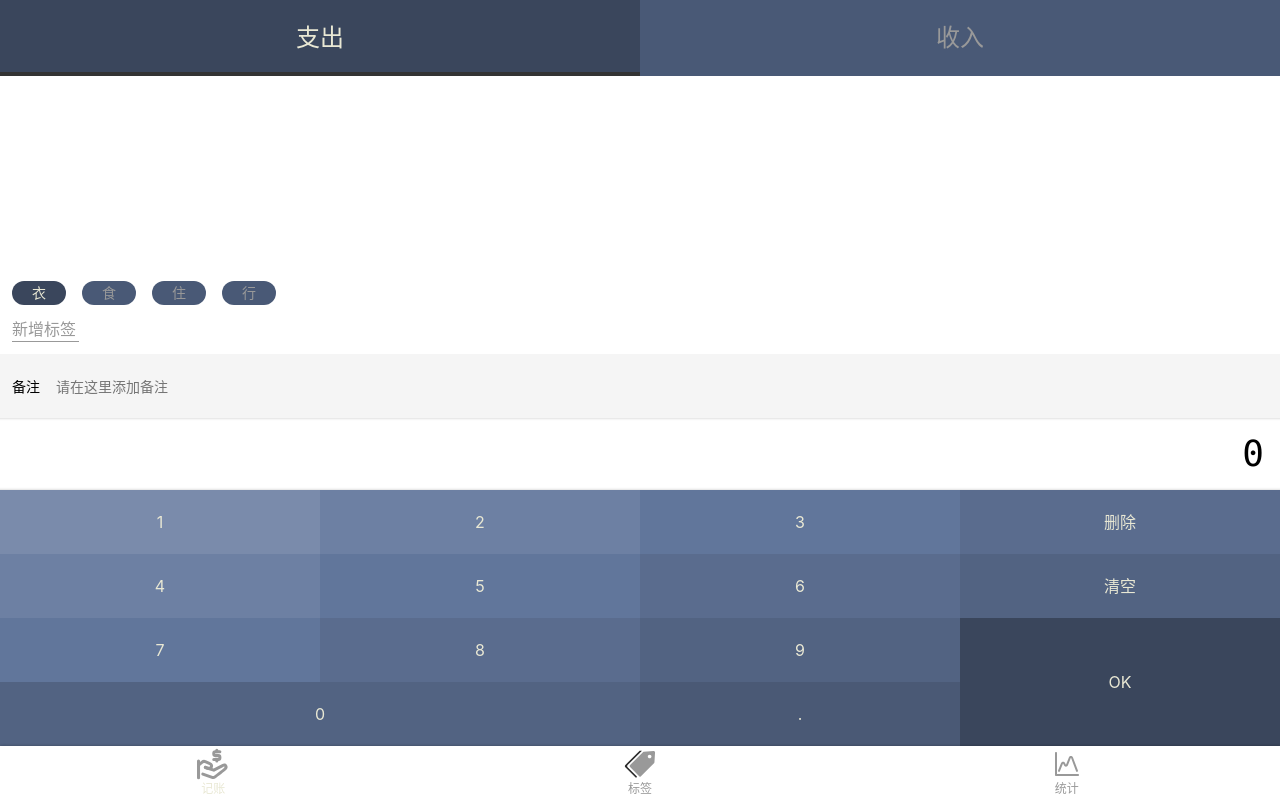
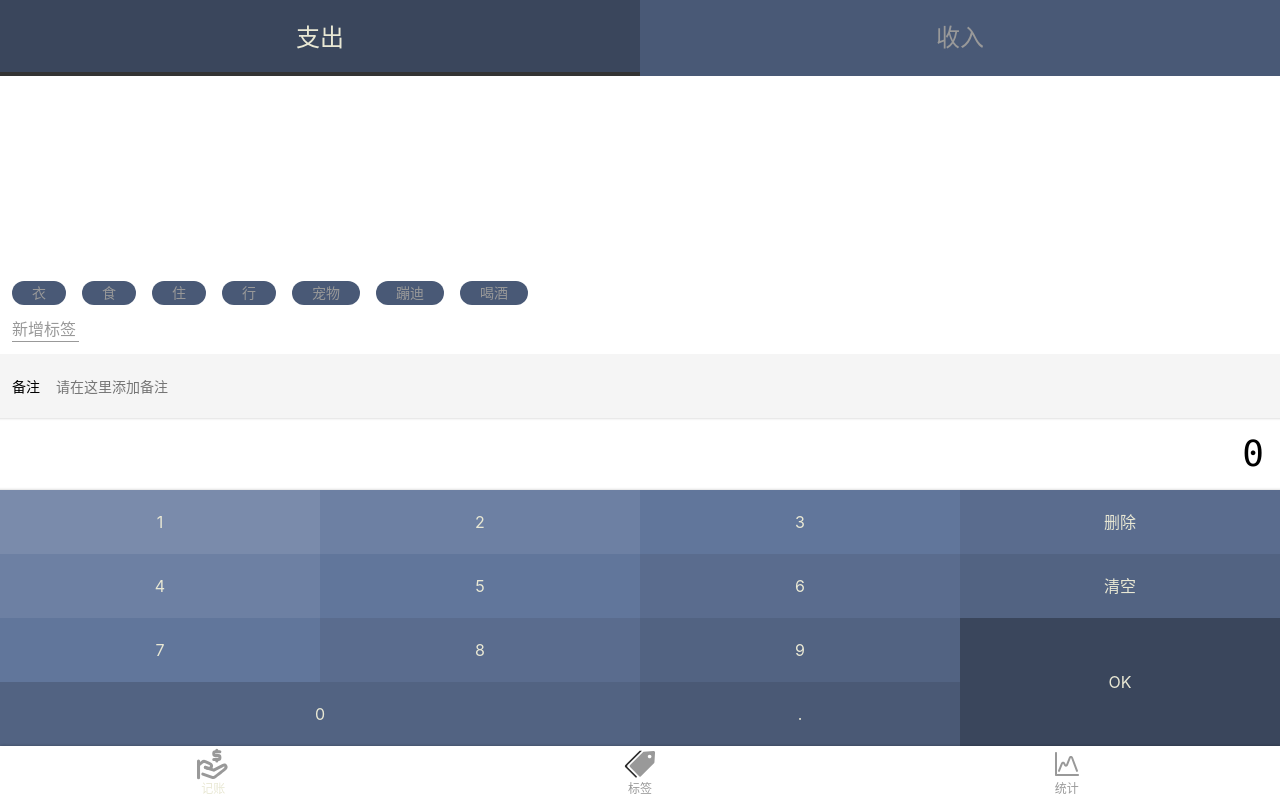
Before and after one commit to EmmaLee1229/accountingBook-code, a Vue app: page /#/money in a window 1280 px wide. Built offline with nearby package versions, Linux system fonts and the light colour scheme.

Commit message:
完成tags组件

```diff
--- a/src/components/Money.vue
+++ b/src/components/Money.vue
@@ -2,8 +2,8 @@
     <Layout class-prefix="layout">
         <number-pad/>
         <note/>
-        <tags/>
-        <types/>
+        <tags :dataSource.sync="tags"/>
+        <types />
     </Layout>
 
 </template>
@@ -16,7 +16,12 @@
 
     export default {
         name: "Money",
-        components: {Note, Types, Tags, NumberPad}
+        components: {Note, Types, Tags, NumberPad},
+        data(){
+            return {
+                tags:['衣','食','住','行','宠物','蹦迪','喝酒']
+            }
+        }
     }
 </script>
 <style lang="scss">
--- a/src/components/Money/tags.vue
+++ b/src/components/Money/tags.vue
@@ -2,20 +2,45 @@
     <div class="tags">
 
         <div class="new">
-            <button>新增标签</button>
+            <button @click="addTags">新增标签</button>
         </div>
         <ul class="current">
-            <li class="selected">衣</li>
-            <li>食</li>
-            <li>住</li>
-            <li>行</li>
+            <li v-for="data in dataSource" :key="data"
+                @click="toggle(data)"
+                :class="selectedData.indexOf(data)>=0 &&'selected'"
+            >{{data}}
+            </li>
+
         </ul>
     </div>
 </template>
 
-<script>
-    export default {
-        name: "tags"
+<script lang="ts">
+    import Vue from "vue";
+    import {Component, Prop} from "vue-property-decorator";
+
+    @Component
+    export default class Tags extends Vue {
+        @Prop(Array) readonly dataSource: string[] | undefined;
+        selectedData: string[] = [];
+
+        toggle(data: string) {
+            if (this.selectedData.indexOf(data) < 0) {
+                this.selectedData.push(data);
+            } else {
+                this.selectedData.splice(this.selectedData.indexOf(data), 1);
+            }
+        }
+
+        addTags() {
+            const newTag = window.prompt("请输入你想添加的标签");
+            if (newTag === "") {
+                alert("标签不能为空，请重新输入");
+            } else if (this.dataSource) {
+                this.$emit('update:dataSource', [...this.dataSource, newTag]);
+            }
+
+        }
     }
 </script>
 
@@ -29,6 +54,7 @@
         > .current {
             display: flex;
             font-size: 14px;
+            flex-wrap: wrap;
 
             > li {
                 background: #495976;
```
